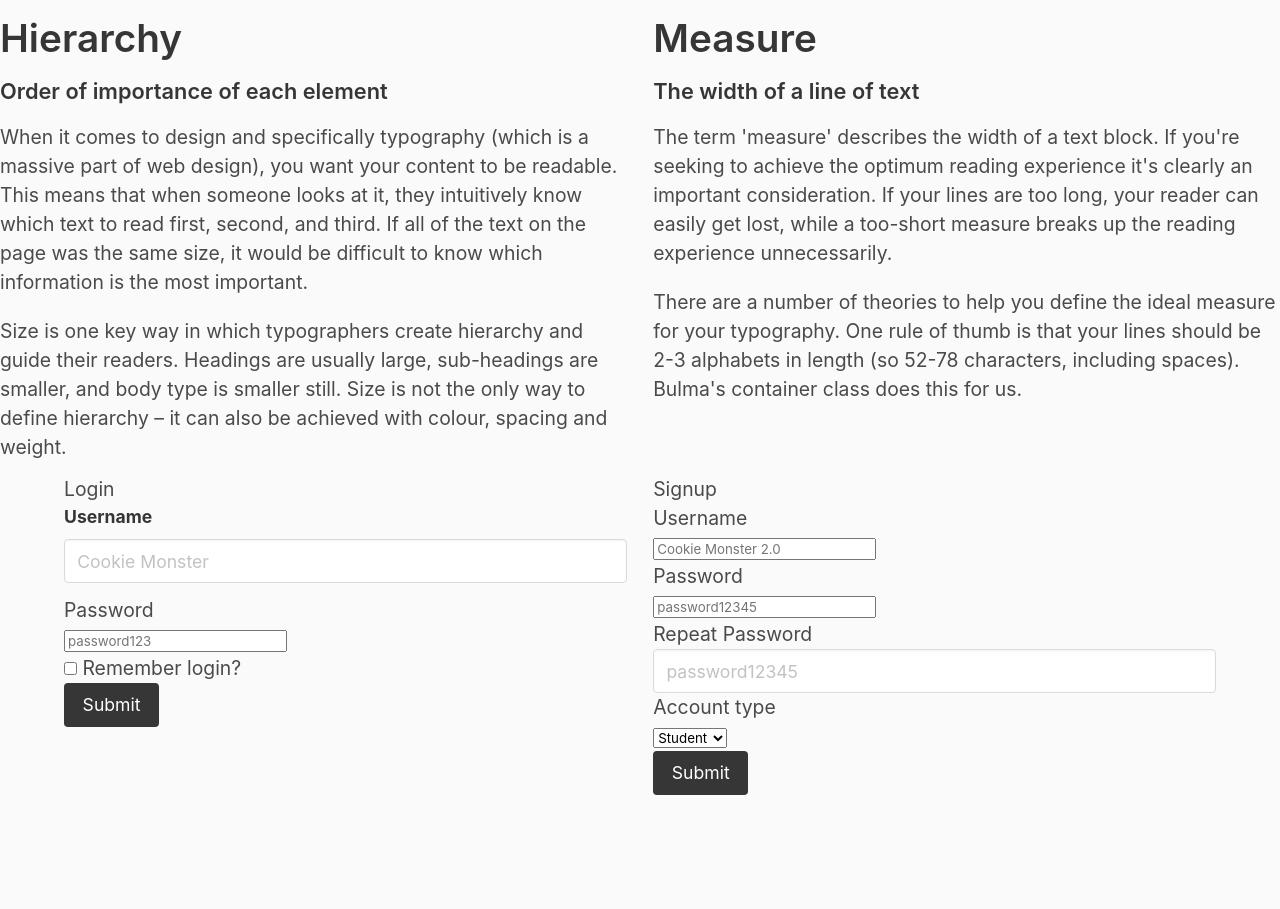
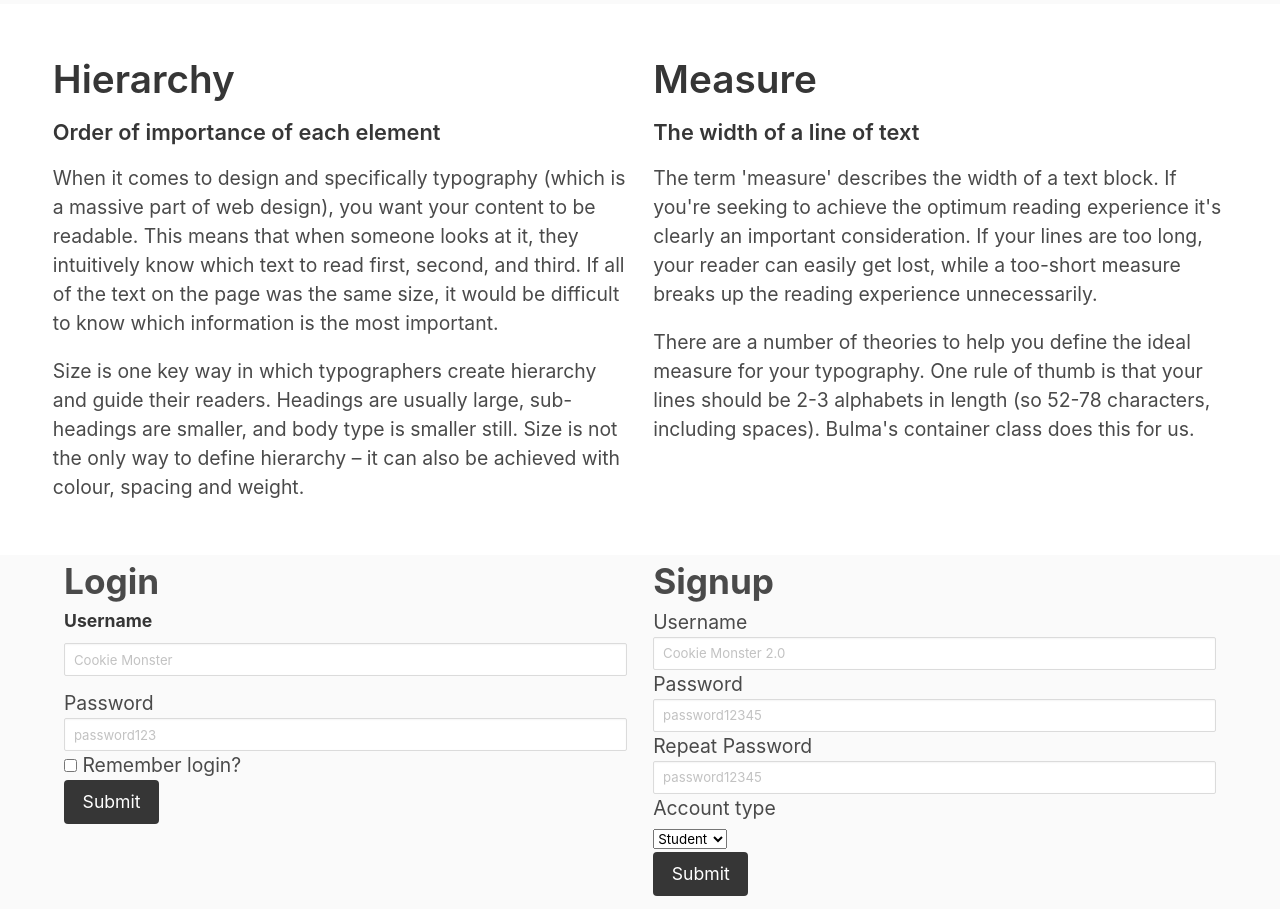
Before and after one commit to jdmar3-comp426/a02-rogeryu01, a website: page index.html in a window 1280 px wide. Shown: the part 3002-3911 px from the top of the page. Before the commit the page ends 3810 px from the top, so only its background shows below. Drawn offline with nearby package versions, Linux system fonts and the light colour scheme; a web font is replaced by a local one.

Commit message:
added index.html

```diff
--- a/index.html
+++ b/index.html
@@ -9,7 +9,7 @@
     <title>Assignment 2</title>
 </head>
 <body>
-<section class="hero is-dark is-fullheight ">
+<section class="hero is-dark is-fullheight">
     <div class="hero-body">
         <div class="">
             <h1 class="">
@@ -64,17 +64,17 @@
 	    </p>
         </div>
         <hr>
-        <div class="has-text-centered">
-            <h1 class="title is-3">Consistency is Key</h1>
+        <div class="content has-text-centered">
+            <h1 class="">Consistency is Key</h1>
             <h5 class="">Elements on a web page should be related and follow the same theme</h5>
             <p>
 	    	Remember that everything on a web page has a relationship with the other content.
 	    </p>
         </div>
         <hr>
-        <div class="has-text-right">
-            <h1 class="title is-2">Consistency is Key</h1>
-            <h5 class="">Elements on a web page should be related and follow the same theme</h5>
+        <div class="content has-text-right">
+            <h1 class="">Consistency is Key</h1>
+            <h5 class="subtitle has-text-grey has-text-weight-light">Elements on a web page should be related and follow the same theme</h5>
             <p>
 	    	So content that goes together should have a stylistic (color/size/background/container) relationship.
 	    </p>
@@ -115,7 +115,7 @@
         </div>
     </div>
 </section>
-<section class="">
+<section class="section has-background-white">
     <div class="">
         <div class="content">
             <div class="columns is-multiline is-mobile">
@@ -151,23 +151,22 @@
         </div>
     </div>
 </section>
-
 <section class="">
     <div class="container">
         <div class="columns is-multiline is-mobile">
             <div class="column is-half">
-                <h1 class="">Login</h1>
+                <h1 class="has-text-weight-bold is-size-3">Login</h1>
                 <form>
                     <div class="field">
                         <label class="label">Username</label>
                         <div class="control">
-                            <input class="input" type="text" placeholder="Cookie Monster" name="username">
+                            <input class="input is-small" type="text" placeholder="Cookie Monster" name="username">
                         </div>
                     </div>
                     <div class="">
                         <label class="">Password</label>
                         <div class="">
-                            <input class="" type="password" placeholder="password123" name="password">
+                            <input class="input is-small" type="password" placeholder="password123" name="password">
                         </div>
                     </div>
                     <div class="">
@@ -186,24 +185,24 @@
                 </form>
             </div>
             <div class="column is-half">
-                <h1 class="">Signup</h1>
+                <h1 class="has-text-weight-bold is-size-3">Signup</h1>
                 <form>
                     <div class="">
                         <label class="">Username</label>
                         <div class="">
-                            <input class="" type="text" placeholder="Cookie Monster 2.0" name="username">
+                            <input class="input is-small" type="text" placeholder="Cookie Monster 2.0" name="username">
                         </div>
                     </div>
                     <div class="">
                         <label class="">Password</label>
                         <div class="">
-                            <input class="" type="password" placeholder="password12345">
+                            <input class="input is-small" type="password" placeholder="password12345">
                         </div>
                     </div>
                     <div class="">
                         <label class="">Repeat Password</label>
                         <div class="">
-                            <input class="input" type="password" placeholder="password12345" name="password">
+                            <input class="input is-small" type="password" placeholder="password12345" name="password">
                         </div>
                     </div>
                     <div class="">
```
